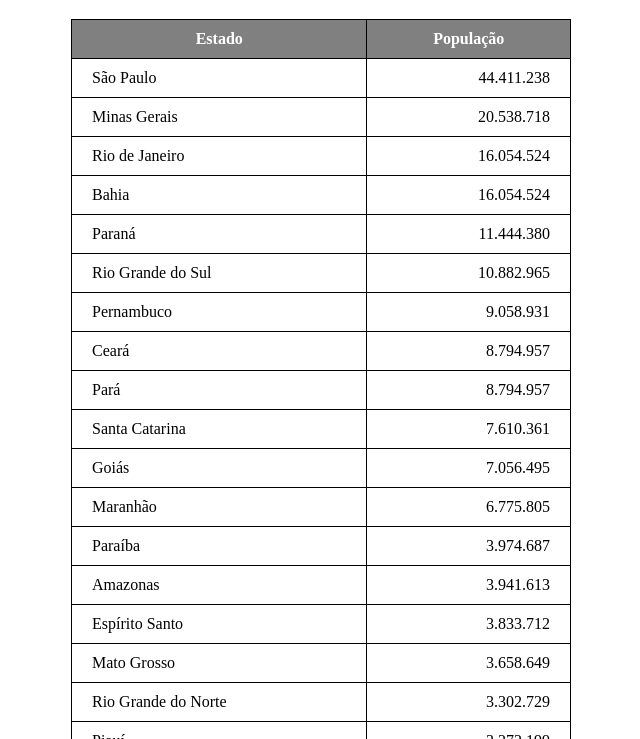
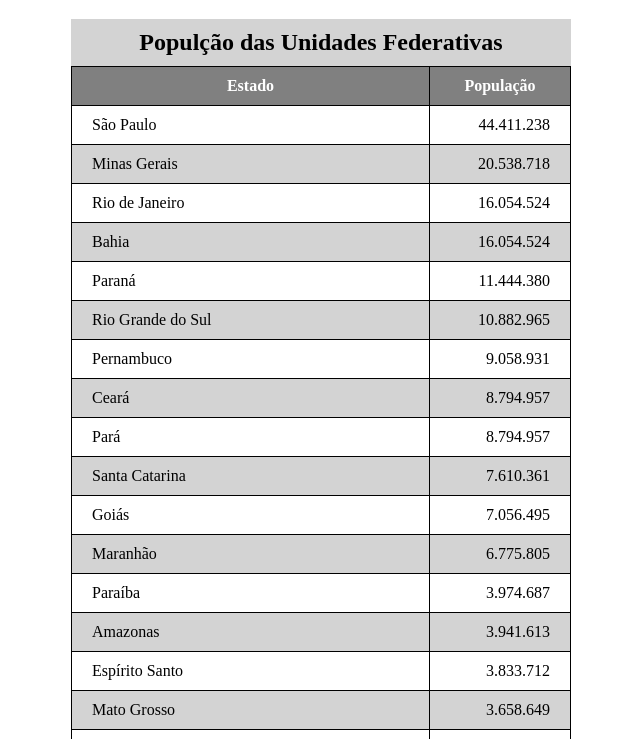
Before and after one commit to wandersonrodriguespro/Curso-HTML-Guanabara, a plain HTML site: page exercicios/ex23_Tabela/tabela02.html in a window 1280 px wide. Shown: the part 61-800 px from the top of the page, without its empty margins (319-959 px from the left). Drawn offline with Linux system fonts and the light colour scheme.

Commit message:
att anotações

```diff
--- a/exercicios/ex23_Tabela/tabela02.html
+++ b/exercicios/ex23_Tabela/tabela02.html
@@ -24,6 +24,12 @@
             background-color: grey;
             color: white;
         }
+        caption{
+            font-size: 1.5em;
+            font-weight: bold;
+            padding: 10px;
+            background-color: lightgray;
+        }
 
         td, th{
             border: 1px solid black;
@@ -35,6 +41,10 @@
         }
         .nun{
             text-align: right;
+        }
+
+        tbody > tr:nth-child(2n){
+            background-color: lightgrey;
         }
     </style>
 </head>
@@ -55,10 +65,11 @@
     -->
 
     <table>
+        <caption>Populção das Unidades Federativas</caption>
         <thead>
             <tr>
-                <th>Estado</th>
-                <th>População</th>
+                <th scope="col">Estado</th>
+                <th scope="col" style="width: 100px;">População</th>
             </tr>
         </thead>
 
@@ -175,7 +186,7 @@
 
         <tfoot>
             <tr>
-                <th>Total de Habitantes</th>
+                <th socpe="row">Total de Habitantes</th>
                 <td class="nun"><strong>161.254.981</strong></td>
             </tr>
 
```
Also changed, not shown: anotacoes.txt.
